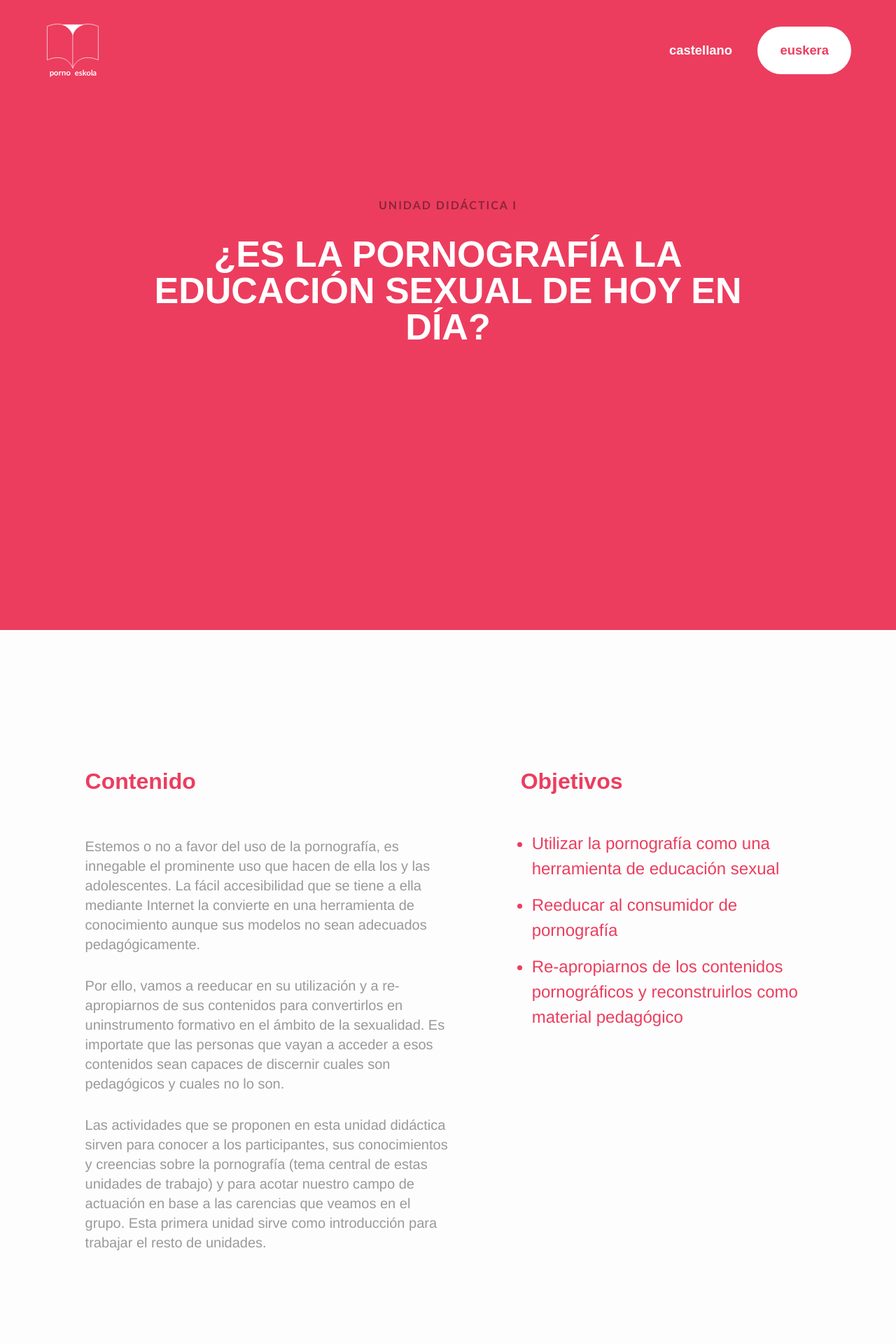
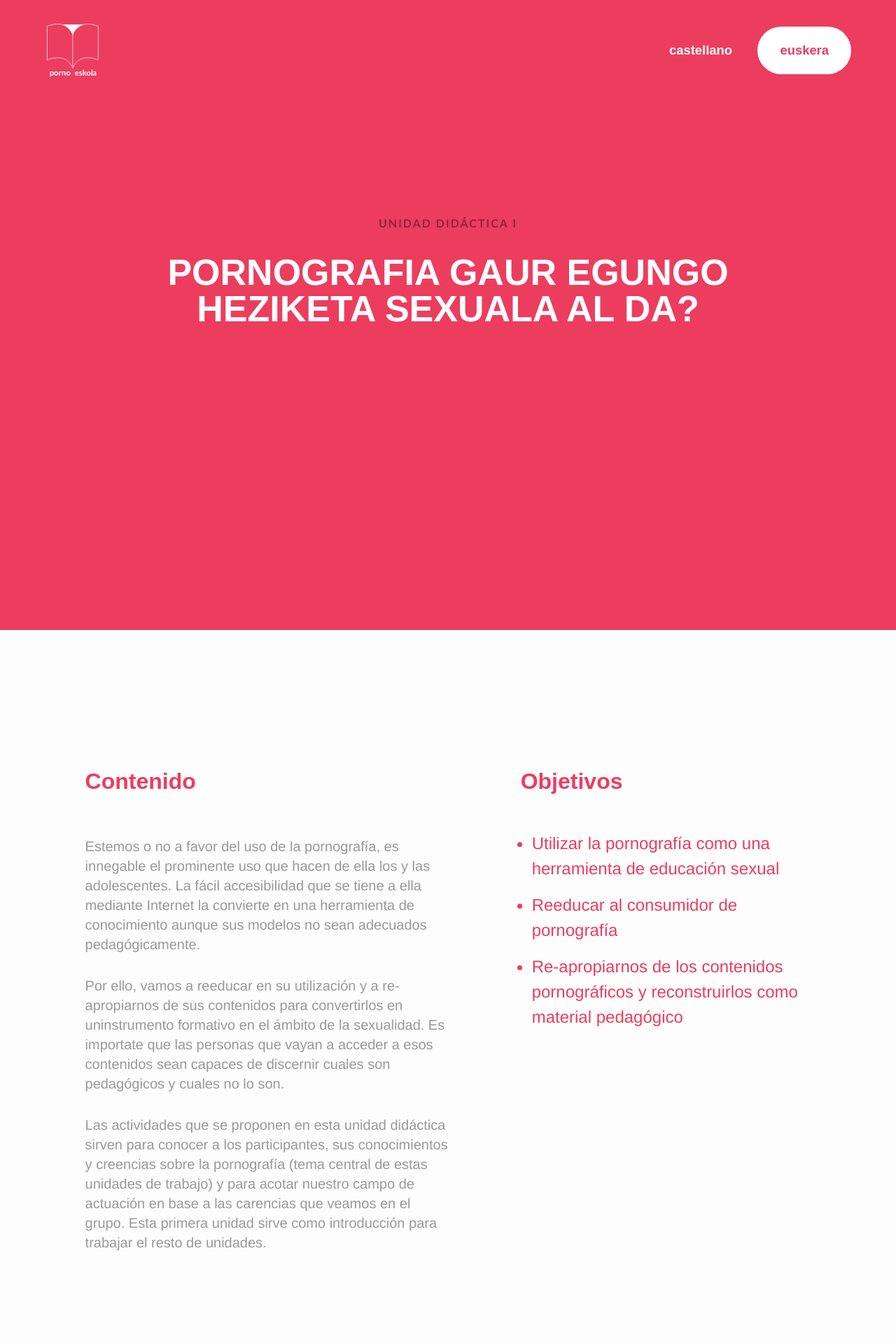
Before and after one commit to pornoeskola/site, a Jekyll site: the page built from _posts/2017-11-09-educacionsexual.html, in a window 1280 px wide. Shown: the top 1920 px of the page at 70% size. Built offline with Jekyll 4.4.1, drawn with Linux system fonts in a browser that asks for light colours; some web fonts are replaced.

Commit message:
Edited..

```diff
--- /dev/null
+++ b/CNAME
@@ -0,0 +1 @@
+pornoeskola.com
--- a/_posts/2017-11-09-educacionsexual.html
+++ b/_posts/2017-11-09-educacionsexual.html
@@ -1,7 +1,7 @@
 ---
 layout: euskera
 didactica: "Unidad didáctica I"
-title:  "¿Es la pornografía la educación sexual de hoy en día?"
+title:  "Pornografia gaur egungo heziketa sexuala al da?"
 sbtitle: "Pornografia da nerabeek sexuarekin duten lehenengo kontaktua"
 ref: educacionsexual
 date:   2017-11-09 12:48:44 +0100
--- a/_posts/2017-11-09-fantasiasexual.html
+++ b/_posts/2017-11-09-fantasiasexual.html
@@ -1,7 +1,7 @@
 ---
 layout: euskera
 didactica: "Unidad didáctica III"
-title:  "¿Es la pornografía la educación sexual de hoy en día?"
+title:  "FANTASIA SEXUALEN IRUDITERIA ERAIKITZEKO KOMENIGARRIA DA?"
 ref: fantasiasexual
 date:   2017-11-09 10:00:00 +0100
 lang: euskera
--- a/_posts/2017-11-09-pornocomercial.html
+++ b/_posts/2017-11-09-pornocomercial.html
@@ -1,7 +1,7 @@
 ---
 layout: euskera
 didactica: "Unidad didáctica II"
-title:  "¿Es la pornografía la educación sexual de hoy en día?"
+title:  "BAINA, PORNO KOMERTZIALA HEZIKETA EREDU KOMENIGARRIA DA?"
 subtitle: "Porno komertzialak eredu sexual bakarra erakusten du"
 ref: pornocomercial
 date:   2017-11-09 10:00:00 +0100
--- a/_posts/2017-11-09-pornofeminista.html
+++ b/_posts/2017-11-09-pornofeminista.html
@@ -1,7 +1,7 @@
 ---
 layout: euskera
 didactica: "Unidad didáctica IV"
-title:  "¿Es la pornografía la educación sexual de hoy en día?"
+title:  "PORNO FEMINISTA"
 subtitle: "Porno feminista heziketa sexualeko lagungarri gisa"
 ref: pornofeminista
 date:   2017-11-09 09:00:00 +0100
--- a/_sass/partial/_featured.scss
+++ b/_sass/partial/_featured.scss
@@ -73,6 +73,7 @@
   color: $color-white;
   font-size: 2rem;
   line-height: 2rem;
+  text-transform: uppercase;
 }
 
 .featured__p-link {
```
Also changed, not shown: 9 other files.
